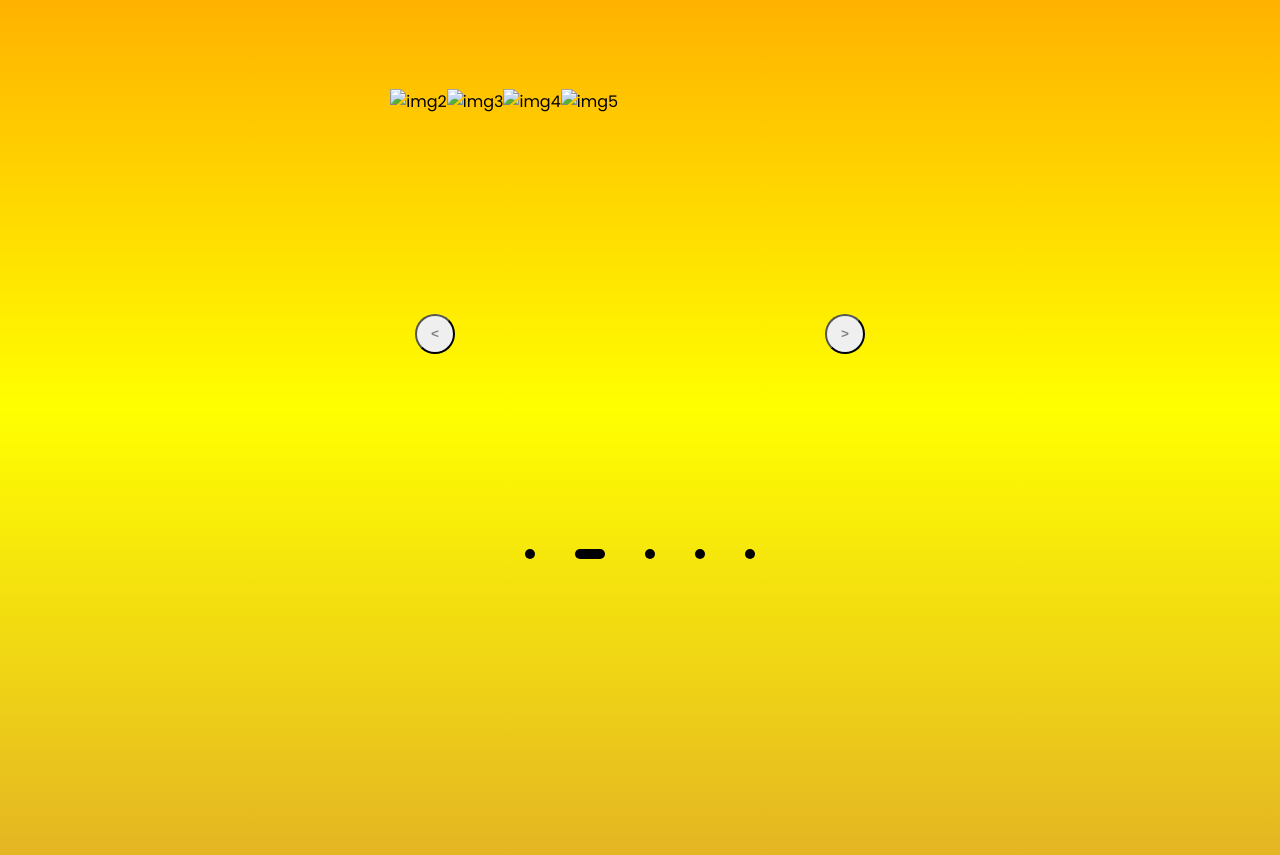
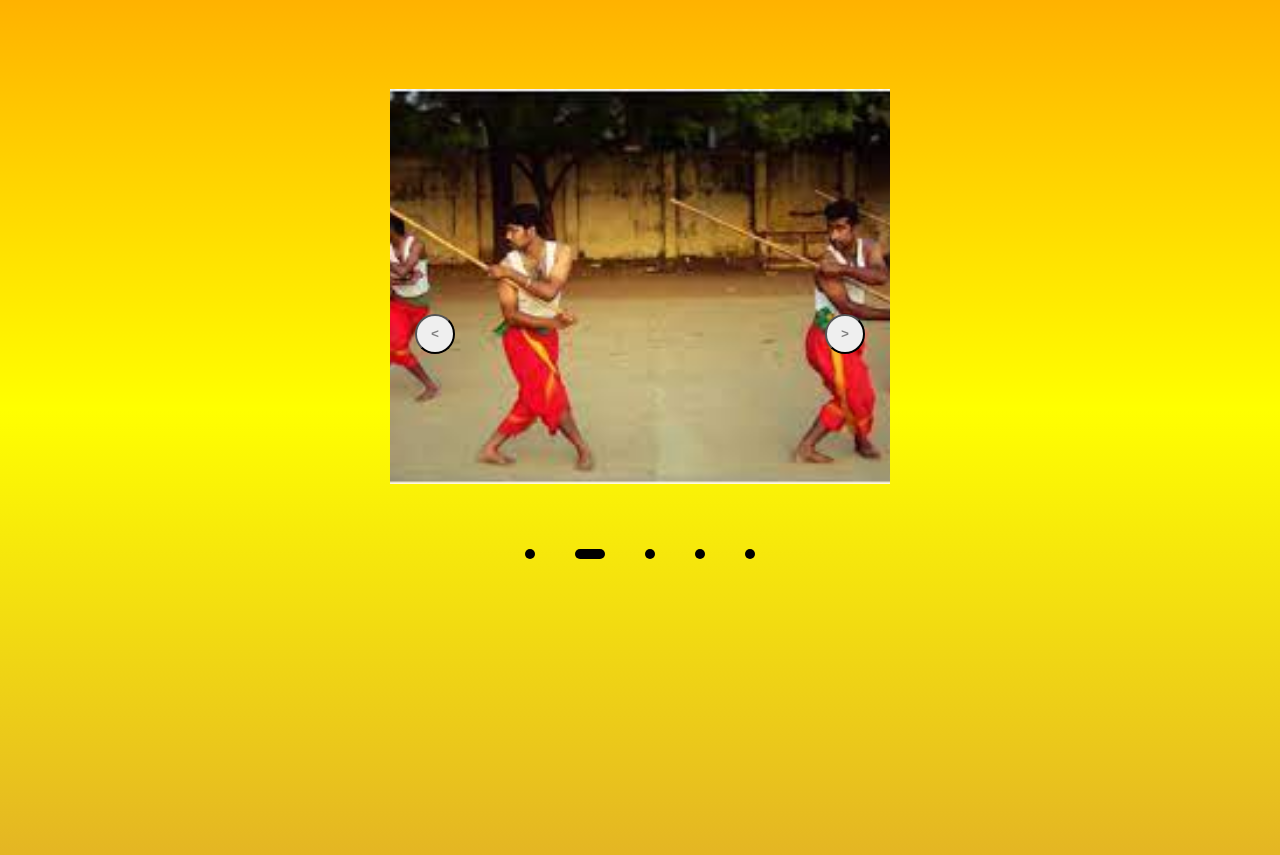
Before and after one commit to manickamSiva/silambamclub, a plain HTML site: page about.html in a window 1280 px wide. Shown: the part 71-926 px from the top of the page. Drawn offline with Linux system fonts and the light colour scheme.

Commit message:
Update about.html

```diff
--- a/about.html
+++ b/about.html
@@ -22,19 +22,19 @@
     <div class="slider">
         <div class="list">
             <div class="item">
-                <img src="webpageimg/slmbimg1.png" alt="img1">
+                <img src="slmbimg1.png" alt="img1">
             </div>
             <div class="item">
-                <img src="webpageimg/slmbimg2.png" alt="img2">
+                <img src="slmbimg2.png" alt="img2">
             </div>
             <div class="item">
-                <img src="webpageimg/slmbimg3.png" alt="img3">
+                <img src="slmbimg3.png" alt="img3">
             </div>
             <div class="item">
-                <img src="webpageimg/slmbimg4.jpeg" alt="img4">
+                <img src="slmbimg4.jpeg" alt="img4">
             </div>
             <div class="item">
-                <img src="webpageimg/slmbimg5.jpeg" alt="img5">
+                <img src="slmbimg5.jpeg" alt="img5">
             </div>
         </div>
         <!-- buttons -->
```
